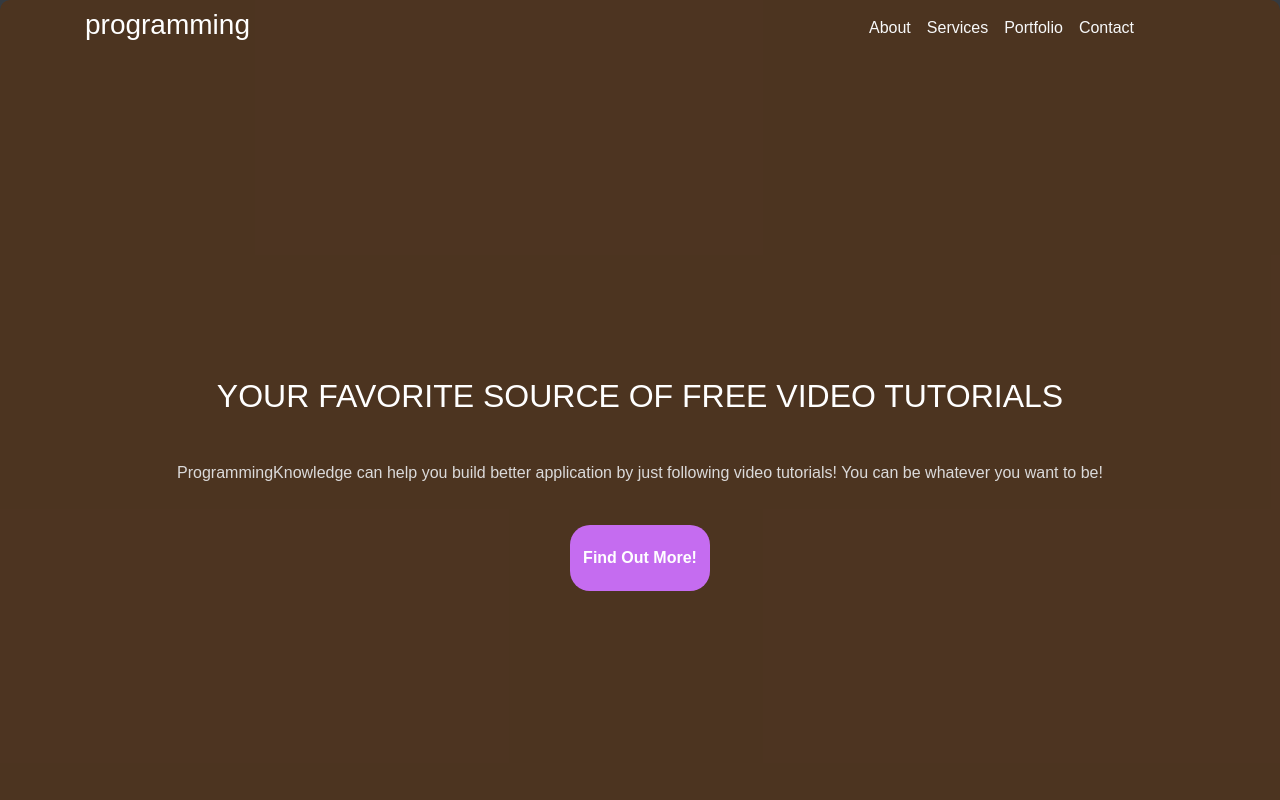
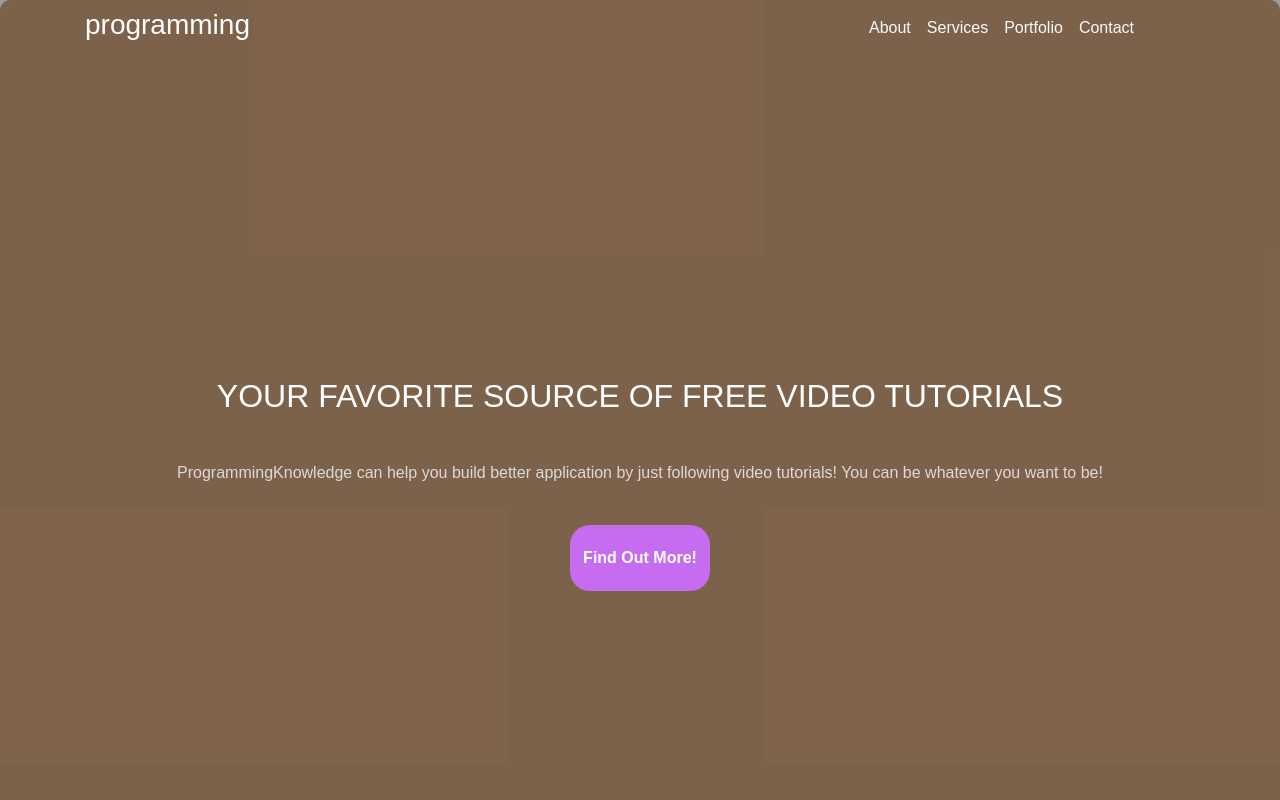
Before and after one commit to Abdelwahab-Elshamy/BOOTSTRAP-AND-HTML-SECOUND-PROJECT, a plain HTML site: page index.html in a window 1280 px wide. Shown: the top 800 px of the page. Drawn offline with Linux system fonts and the light colour scheme; the site is published under a folder, as on GitHub Pages, so addresses that start at the root find nothing.

Commit message:
Update programming.css

```diff
--- a/bootstrap/programming.css
+++ b/bootstrap/programming.css
@@ -40,7 +40,7 @@
 /* End Global Rules */
 /* start header   */
 .header {
-  background-image: url(/images/laptop-camera-colorful-background.jpg);
+  background-image: url(../images/laptop-camera-colorful-background.jpg);
   background-size: cover;
 }
 .header .text2 {
```
